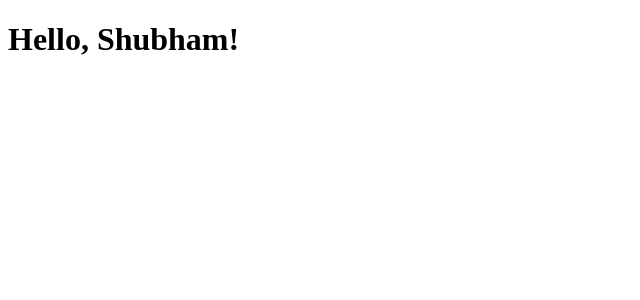
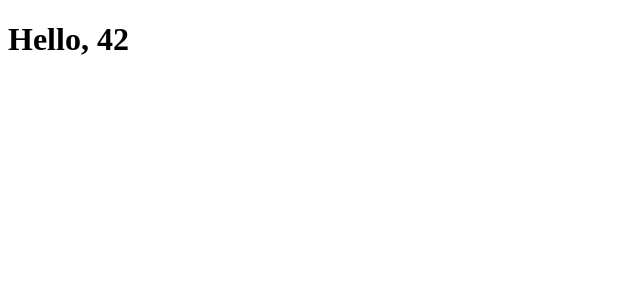
Before and after one commit to shbh29/react-demo-1, a React (Create React App) app: page / in a window 1280 px wide. Shown: the top 300 px of the page, without its empty margins (0-640 px from the left). Built offline with nearby package versions, Linux system fonts and the light colour scheme.

Commit message:
print props in class

```diff
--- a/src/App.js
+++ b/src/App.js
@@ -1,11 +1,11 @@
 import React from 'react';
 import './App.css';
 
-
-function HelloWorld(props) {
-  const { name } = props;
-  return <h1> Hello, {name}! </h1>;
+class HelloWorld extends React.Component {
+  render () {
+    const {value} = this.props;
+    return <h1> Hello, {value}</h1>;
+  }
 }
 
-
 export { HelloWorld };
```
